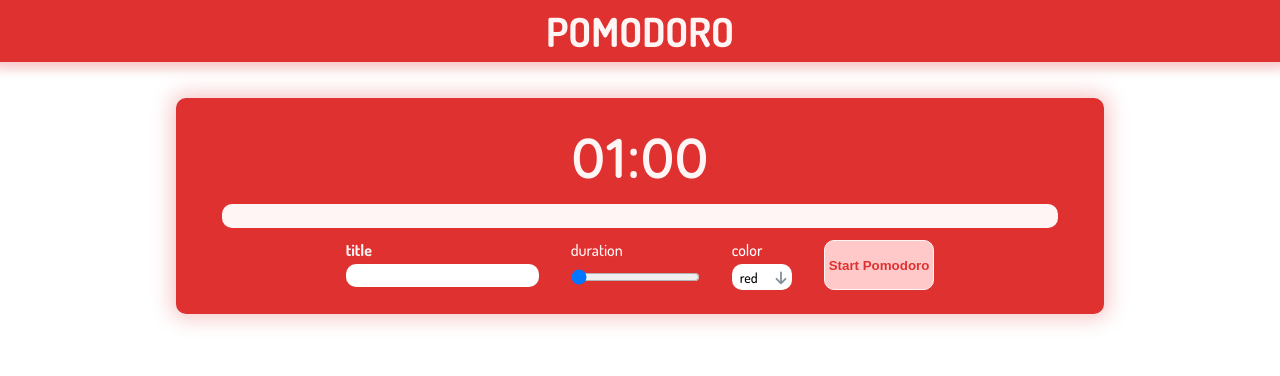
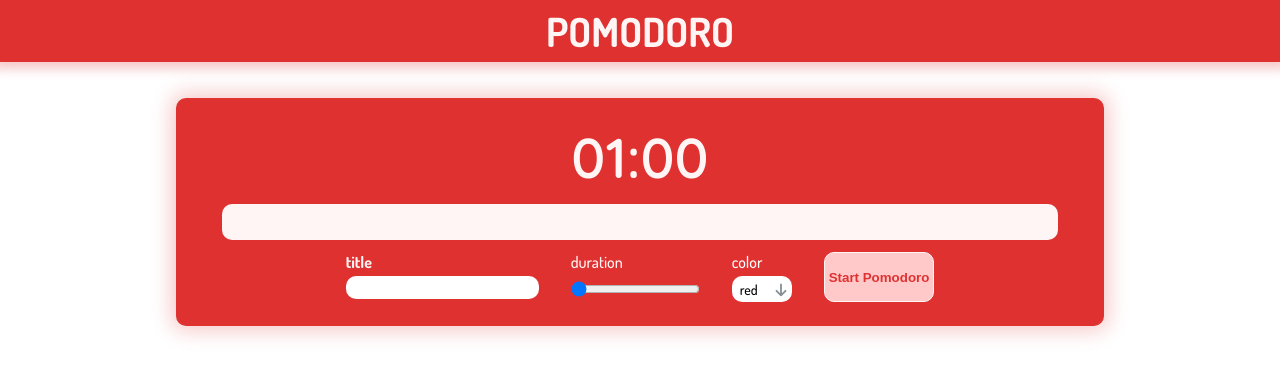
Before and after one commit to ersinnamal/pomodoro, a React (Create React App) app: page / in a window 1280 px wide. Shown: the top 376 px of the page. Built offline with nearby package versions, Linux system fonts and the light colour scheme.

Commit message:
Minor changes

```diff
--- a/src/components/Timer/Timer.js
+++ b/src/components/Timer/Timer.js
@@ -35,7 +35,7 @@ const Timer = () => {
   const { value: colorInputValue } = colorProps;
 
   useEffect(() => {
-    if (seconds === minuteInputValue * 60) {
+    if (seconds >= minuteInputValue * 60) {
       if (!isBreak)
         context.addPomodoro({
           title: titleProps.value,
--- a/src/components/Timer/Timer.module.css
+++ b/src/components/Timer/Timer.module.css
@@ -5,6 +5,7 @@
   border-radius: 1rem;
   padding: 2.4rem 0;
   gap: 1.2rem;
+  transition: all 150ms;
 }
 
 .container--red {
@@ -26,10 +27,12 @@
 }
 
 .bar {
-  height: 24px;
+  height: 36px;
   width: 90%;
   border-radius: 1rem;
   padding: 1px;
+  transition: all 150ms;
+  overflow: hidden;
 }
 
 .container--red .bar {
@@ -43,6 +46,7 @@
 .fill {
   height: 100%;
   border-radius: 1rem;
+  transition: background-color 150ms;
 }
 
 .container--red .fill {
@@ -87,8 +91,4 @@
   .controls button:last-child {
     grid-column: span 2;
   }
-
-  .bar {
-    height: 36px;
-  }
 }
```
